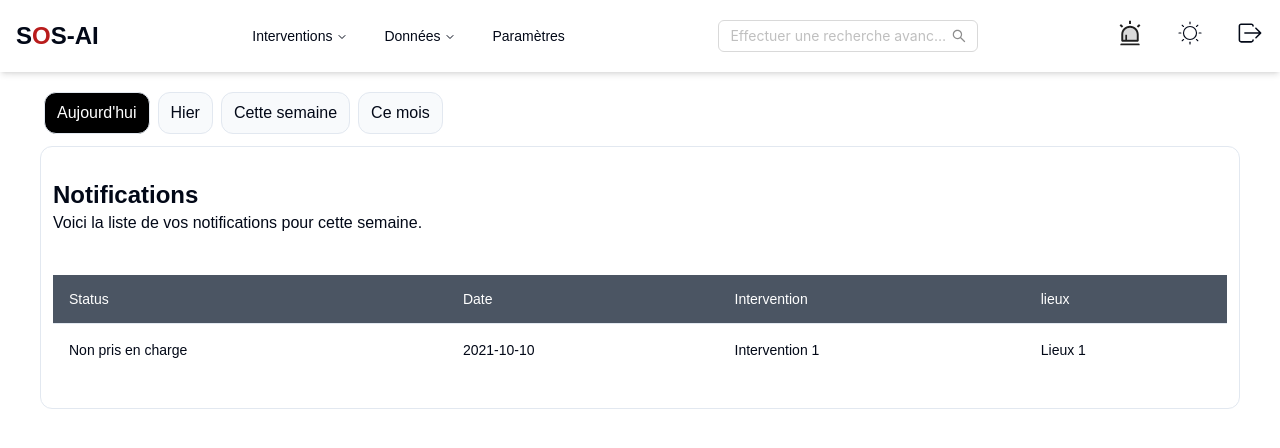
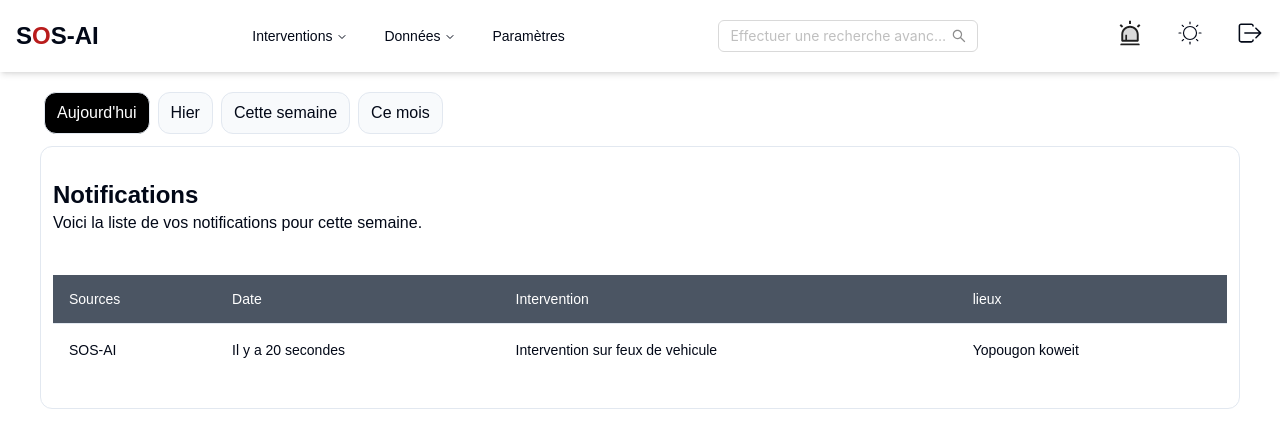
Before and after one commit to AndyMelone/sos-ai, a Next.js app: page /notifications in a window 1280 px wide. Shown: the top 448 px of the page. Built offline with nearby package versions, Linux system fonts and the light colour scheme.

Commit message:
init commit

```diff
--- a/app/notifications/page.tsx
+++ b/app/notifications/page.tsx
@@ -15,10 +15,10 @@ import { useRouter } from "next/navigation";
 const urgence = [
   {
     id: 1,
-    status: "Non pris en charge",
-    date: "2021-10-10",
-    intervention: "Intervention 1",
-    lieux: "Lieux 1",
+    status: "SOS-AI",
+    date: "Il y a 20 secondes",
+    intervention: "Intervention sur feux de vehicule",
+    lieux: "Yopougon koweit",
   },
 ];
 
@@ -34,7 +34,7 @@ export default function Page() {
         <Table>
           <TableHeader className="bg-gray-600 ">
             <TableRow>
-              <TableHead className=" text-white">Status</TableHead>
+              <TableHead className=" text-white">Sources</TableHead>
               <TableHead className="text-white">Date</TableHead>
               <TableHead className="text-white">Intervention</TableHead>
               <TableHead className=" text-white">lieux</TableHead>
```
